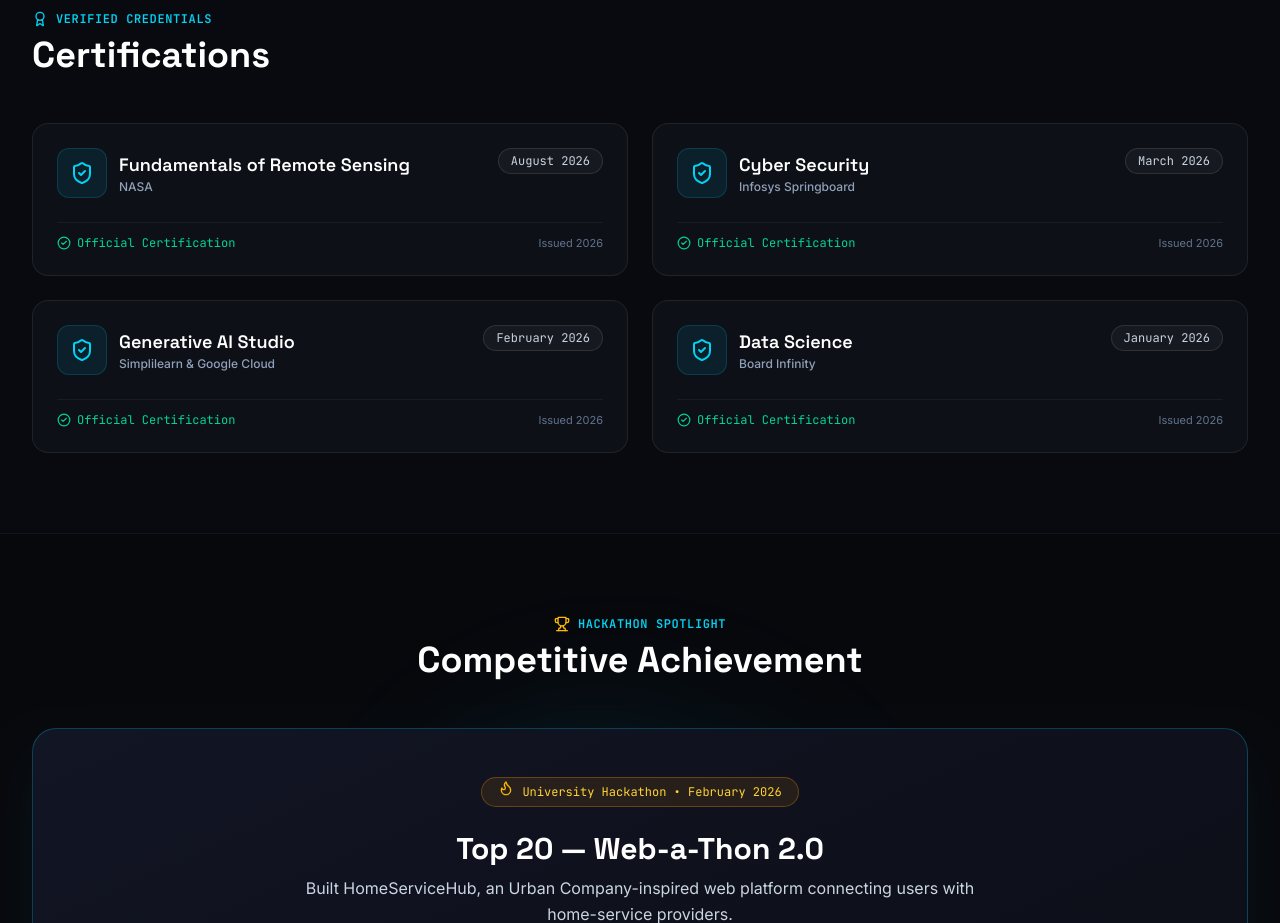
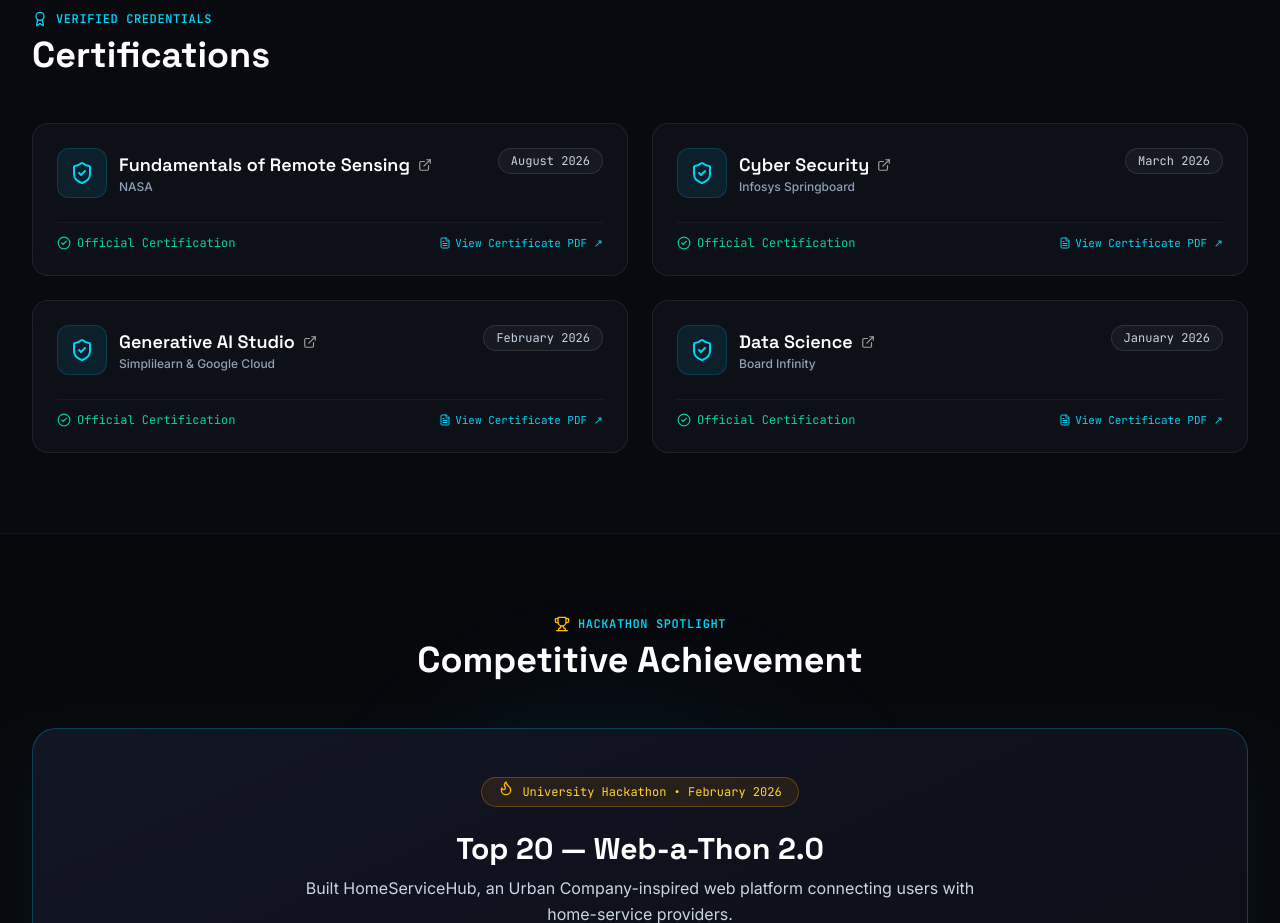
Before and after one commit to abhayverma0806/portfolio, a React (Vite) app: page / in a window 1280 px wide. Shown: the part 4940-5863 px from the top of the page. Built offline with nearby package versions, Linux system fonts and the light colour scheme.

Commit message:
Add interactive certificate PDF links

```diff
--- a/src/components/Certifications.tsx
+++ b/src/components/Certifications.tsx
@@ -1,6 +1,6 @@
 import React from 'react';
 import { motion } from 'framer-motion';
-import { Award, CheckCircle2, ShieldCheck } from 'lucide-react';
+import { Award, CheckCircle2, ShieldCheck, ExternalLink, FileText } from 'lucide-react';
 import { certificationsData } from '../data/portfolioData';
 
 export const Certifications: React.FC = () => {
@@ -20,13 +20,16 @@
         {/* Certifications Grid */}
         <div className="grid grid-cols-1 md:grid-cols-2 gap-6">
           {certificationsData.map((cert, idx) => (
-            <motion.div
+            <motion.a
               key={cert.id}
+              href={cert.certificateUrl || '#'}
+              target="_blank"
+              rel="noopener noreferrer"
               initial={{ opacity: 0, y: 15 }}
               whileInView={{ opacity: 1, y: 0 }}
               viewport={{ once: true }}
               transition={{ duration: 0.4, delay: idx * 0.1 }}
-              className="p-6 rounded-2xl glass-card border border-white/10 hover:border-cyan-500/40 transition duration-300 flex flex-col justify-between group"
+              className="p-6 rounded-2xl glass-card border border-white/10 hover:border-cyan-500/40 transition duration-300 flex flex-col justify-between group cursor-pointer block"
             >
               <div className="flex items-start justify-between gap-4">
                 <div className="flex items-center gap-3">
@@ -34,8 +37,9 @@
                     <ShieldCheck className="w-6 h-6" />
                   </div>
                   <div>
-                    <h3 className="font-display font-semibold text-lg text-white group-hover:text-cyan-300 transition">
-                      {cert.title}
+                    <h3 className="font-display font-semibold text-lg text-white group-hover:text-cyan-300 transition flex items-center gap-2">
+                      <span>{cert.title}</span>
+                      <ExternalLink className="w-3.5 h-3.5 opacity-60 group-hover:opacity-100 group-hover:translate-x-0.5 group-hover:-translate-y-0.5 transition" />
                     </h3>
                     <p className="text-xs text-slate-400 font-medium">{cert.issuer}</p>
                   </div>
@@ -50,9 +54,11 @@
                 <span className="flex items-center gap-1.5 text-emerald-400 font-mono">
                   <CheckCircle2 className="w-3.5 h-3.5" /> Official Certification
                 </span>
-                <span className="text-slate-500 text-[11px]">Issued 2026</span>
+                <span className="text-cyan-400 font-mono flex items-center gap-1 group-hover:underline text-[11px]">
+                  <FileText className="w-3 h-3" /> View Certificate PDF ↗
+                </span>
               </div>
-            </motion.div>
+            </motion.a>
           ))}
         </div>
 
--- a/src/components/CvModal.tsx
+++ b/src/components/CvModal.tsx
@@ -170,7 +170,9 @@
                   {certificationsData.map((cert) => (
                     <li key={cert.id} className="flex items-center gap-2">
                       <CheckCircle2 className="w-3.5 h-3.5 text-cyan-400 shrink-0" />
-                      <span><strong>{cert.title}</strong> — {cert.issuer} ({cert.date})</span>
+                      <a href={cert.certificateUrl || '#'} target="_blank" rel="noopener noreferrer" className="hover:text-cyan-300 transition underline-offset-2 hover:underline">
+                        <strong>{cert.title}</strong> — {cert.issuer} ({cert.date}) ↗
+                      </a>
                     </li>
                   ))}
                 </ul>
--- a/src/data/portfolioData.ts
+++ b/src/data/portfolioData.ts
@@ -131,25 +131,29 @@
     id: "nasa-remote-sensing",
     title: "Fundamentals of Remote Sensing",
     issuer: "NASA",
-    date: "August 2026"
+    date: "August 2026",
+    certificateUrl: "/certificates/nasa-remote-sensing.pdf"
   },
   {
     id: "infosys-cybersecurity",
     title: "Cyber Security",
     issuer: "Infosys Springboard",
-    date: "March 2026"
+    date: "March 2026",
+    certificateUrl: "/certificates/infosys-cybersecurity.pdf"
   },
   {
     id: "google-genai",
     title: "Generative AI Studio",
     issuer: "Simplilearn & Google Cloud",
-    date: "February 2026"
+    date: "February 2026",
+    certificateUrl: "/certificates/google-genai.pdf"
   },
   {
     id: "board-infinity-ds",
     title: "Data Science",
     issuer: "Board Infinity",
-    date: "January 2026"
+    date: "January 2026",
+    certificateUrl: "/certificates/board-infinity-ds.pdf"
   }
 ];
 
--- a/src/types/portfolio.ts
+++ b/src/types/portfolio.ts
@@ -23,6 +23,7 @@
   title: string;
   issuer: string;
   date: string;
+  certificateUrl?: string;
   icon?: string;
 }
 
```
Also changed, not shown: 1 other file (tests, documents, lock files or other folders).
